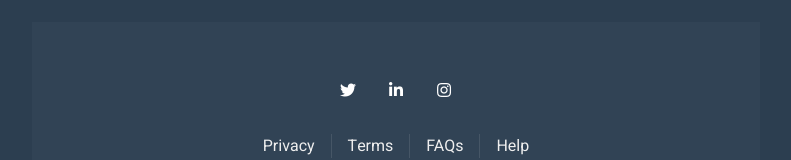
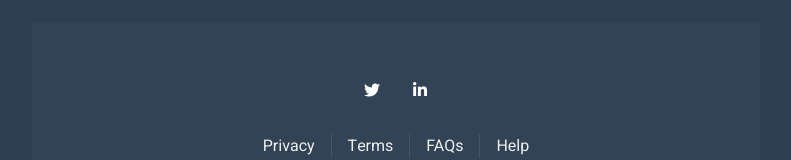
Before and after one commit to b4amir/aamerfarid, a plain HTML site: page index.html in a window 1280 px wide. Shown: the part 5196-5356 px from the top of the page, without its empty margins (438-1229 px from the left). Drawn offline with nearby package versions, Linux system fonts and the light colour scheme.

Commit message:
Update index.html

```diff
--- a/index.html
+++ b/index.html
@@ -409,9 +409,6 @@
                             <a class="btn btn-secondary btn-square mx-1" href="https://www.linkedin.com/in/aamerhere/ target="_blank" rel="noopener noreferrer">
   <i class="fab fa-linkedin-in"></i>
 </a>
-
-                            <a class="btn btn-secondary btn-square mx-1" href="https://www.instagram.com/talha_dar10_?igsh=MWx6YWNnMGxzbzJwbg==" target="_blank" rel="noopener noreferrer">
-  <i class="fab fa-instagram"></i>
 </a>
                             </div>
                             <div class="d-flex justify-content-center mb-3">
```
